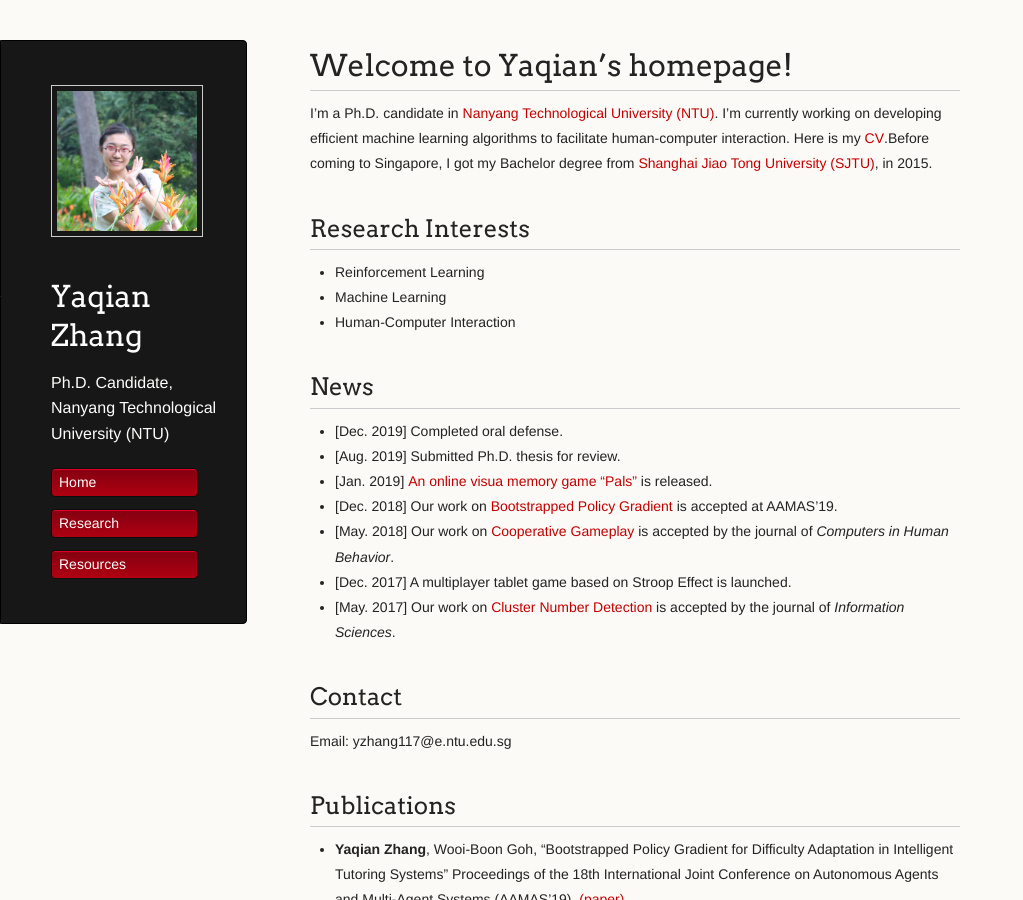
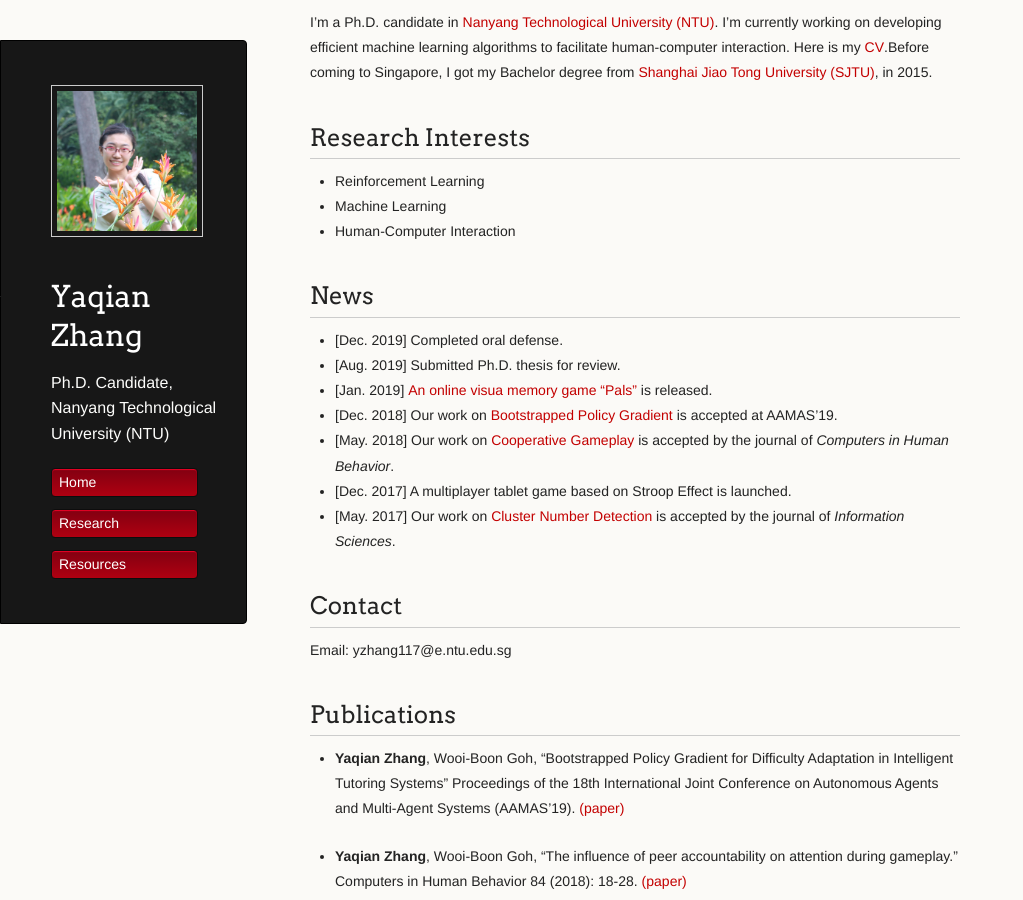
Before and after one commit to YaqianZhang/yaqianzhang.github.io, a Jekyll site: the page built from index.md, in a window 1280 px wide and 900 px high. Shown: the whole window, without its empty margins (0-1023 px from the left). Built offline with Jekyll 4.4.1, drawn with Linux system fonts in a browser that asks for light colours; our own code applies the rules of GitHub Pages for plain Markdown files.

Commit message:
Update index.md

```diff
--- a/index.md
+++ b/index.md
@@ -2,7 +2,6 @@
 layout: default
 ---
 
-# Welcome to Yaqian's homepage!
 I'm a Ph.D. candidate in [Nanyang Technological University (NTU)](https://www.ntu.edu.sg). I'm currently working on developing efficient machine learning algorithms to facilitate human-computer interaction. Here is my [CV](about/document.pdf).Before coming to Singapore, I got my Bachelor degree from [Shanghai Jiao Tong University (SJTU)](http://en.sjtu.edu.cn/), in 2015.
 
 ## Research Interests
```
